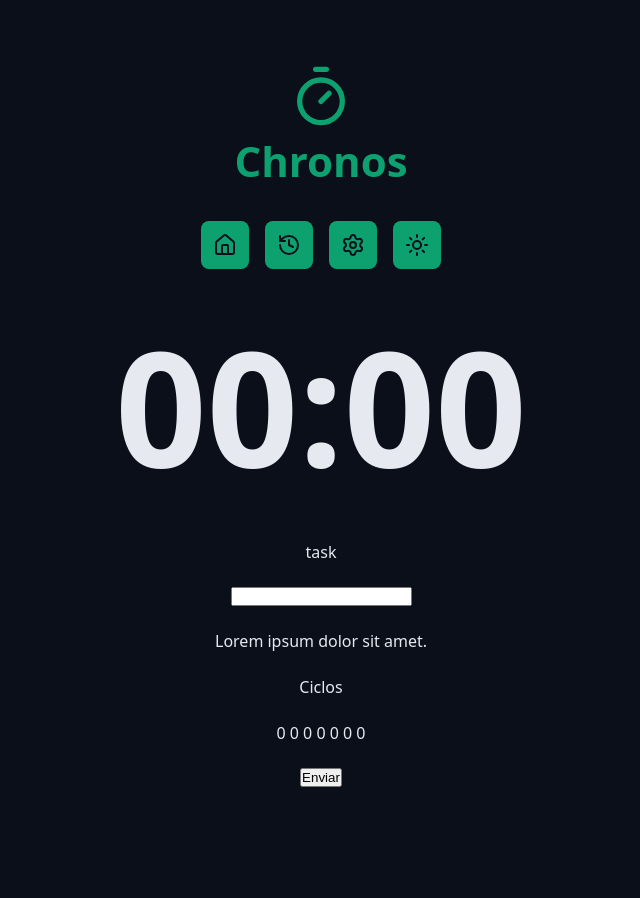
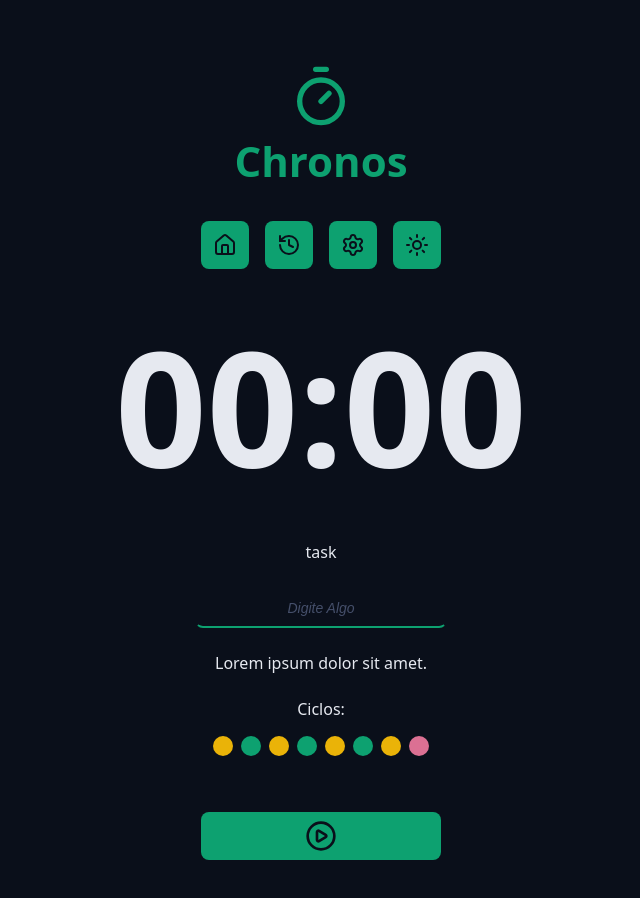
Before and after one commit to JJRuby/chronos-pomodoro, a React (Vite) app: page / in a window 1280 px wide. Shown: the top 898 px of the page, without its empty margins (319-959 px from the left). Before the commit the page ends 819 px from the top, so only its background shows below. Built offline with nearby package versions, Linux system fonts and the light colour scheme.

Commit message:
Melhorando imput, crianco o visual dos ciclos e botão

```diff
--- a/src/App.tsx
+++ b/src/App.tsx
@@ -6,6 +6,9 @@
 import "./styles/global.css";
 import { CountDown } from "./components/CountDown/Index";
 import { DefautInput } from "./components/DefautInput";
+import { Cycles } from "./components/Cycles/inde";
+import { DefautButton } from "./components/DefautButton";
+import { PlayCircleIcon } from "lucide-react";
 
 export function App() {
   return (
@@ -25,7 +28,12 @@
       <Container>
         <form className="form" action="">
           <div className="formRow">
-            <DefautInput id="meuInput" type="text" labelText="task" />
+            <DefautInput
+              id="meuInput"
+              type="text"
+              labelText="task"
+              placeholder="Digite Algo"
+            />
           </div>
 
           <div className="formRow">
@@ -33,12 +41,11 @@
           </div>
 
           <div className="formRow">
-            <p>Ciclos</p>
-            <p>0 0 0 0 0 0 0</p>
+            <Cycles />
           </div>
 
           <div className="formRow">
-            <button>Enviar</button>
+            <DefautButton icon={<PlayCircleIcon />} color="green" />
           </div>
         </form>
       </Container>
--- /dev/null
+++ b/src/components/Cycles/Styles.module.css
@@ -0,0 +1,31 @@
+.cycles {
+  display: flex;
+  flex-direction: column;
+  align-items: center;
+  justify-content: center;
+  gap: 1.6rem;
+}
+
+.cycledots {
+  display: flex;
+  gap: 0.8rem;
+}
+
+.cycledot {
+  width: 2rem;
+  height: 2rem;
+  background-color: var(--primary);
+  border-radius: 50%;
+}
+
+.workTime {
+  background: var(--warning);
+}
+
+.shortBreakTime {
+  background: var(--primary);
+}
+
+.longBreakTime {
+  background: palevioletred;
+}
--- /dev/null
+++ b/src/components/Cycles/inde.tsx
@@ -0,0 +1,19 @@
+import styles from "./Styles.module.css";
+
+export function Cycles() {
+  return (
+    <div className={styles.cycles}>
+      <span>Ciclos:</span>
+      <div className={styles.cycledots}>
+        <span className={`${styles.cycledot} ${styles.workTime}`}></span>
+        <span className={`${styles.cycledot} ${styles.shortBreakTime}`}></span>
+        <span className={`${styles.cycledot} ${styles.workTime}`}></span>
+        <span className={`${styles.cycledot} ${styles.shortBreakTime}`}></span>
+        <span className={`${styles.cycledot} ${styles.workTime}`}></span>
+        <span className={`${styles.cycledot} ${styles.shortBreakTime}`}></span>
+        <span className={`${styles.cycledot} ${styles.workTime}`}></span>
+        <span className={`${styles.cycledot} ${styles.longBreakTime}`}></span>
+      </div>
+    </div>
+  );
+}
--- /dev/null
+++ b/src/components/DefautButton/Styles.module.css
@@ -0,0 +1,32 @@
+.button {
+  border: none;
+  background: var(--primary);
+  color: var(--text-over-primary);
+  display: flex;
+  align-items: center;
+  justify-content: center;
+  min-width: 24rem;
+  padding: 0.8rem;
+  border-radius: 0.8rem;
+  margin: 3.2rem 0;
+  cursor: pointer;
+  transition: all 1s ease-in-out;
+}
+
+.button svg {
+  width: 3.2rem;
+  height: 3.2rem;
+}
+
+.button:hover {
+  filter: brightness(80%);
+}
+
+.green {
+  background: var(--primary);
+  color: var(--text-over-primary);
+}
+.red {
+  background: var(--error);
+  color: var(--text-over-error);
+}
--- /dev/null
+++ b/src/components/DefautButton/index.tsx
@@ -0,0 +1,22 @@
+import styles from "./Styles.module.css";
+
+import type React from "react";
+
+type DefautButtonProps = {
+  icon: React.ReactNode;
+  color?: "green" | "red";
+} & React.ComponentProps<"button">;
+
+export function DefautButton({
+  icon,
+  color = "green",
+  ...props
+}: DefautButtonProps) {
+  return (
+    <>
+      <button className={`${styles.button} ${styles[color]}`} {...props}>
+        {icon}
+      </button>
+    </>
+  );
+}
--- /dev/null
+++ b/src/components/DefautInput/Styles.module.css
@@ -0,0 +1,28 @@
+.input {
+  background-color: transparent;
+  text-align: center;
+  font-size: 1.8rem;
+  padding: 0.8rem;
+  border-radius: 0.8rem;
+  color: var(--text-default);
+  outline: none;
+  border: 0.2rem solid transparent;
+  border-bottom: 0.2rem solid var(--primary);
+  transition: all 0.1s ease-in-out;
+}
+
+.input:focus {
+  border-radius: 0.8rem;
+  border: 0.2rem solid var(--primary);
+}
+
+.input::placeholder {
+  color: var(--gray-500);
+  font-size: 1.4rem;
+  font-style: italic;
+}
+
+.input:disabled {
+  border-bottom: 0.2rem solid var(--disabled);
+  color: var(--text-muted);
+}
--- a/src/components/DefautInput/index.tsx
+++ b/src/components/DefautInput/index.tsx
@@ -1,3 +1,5 @@
+import styles from "./Styles.module.css";
+
 import type React from "react";
 
 type DefautInputProps = {
@@ -15,7 +17,7 @@
     <>
       <label htmlFor={id}>{labelText}</label>
 
-      <input id={id} type={type} {...rest} />
+      <input className={styles.input} id={id} type={type} {...rest} />
     </>
   );
 }
```
